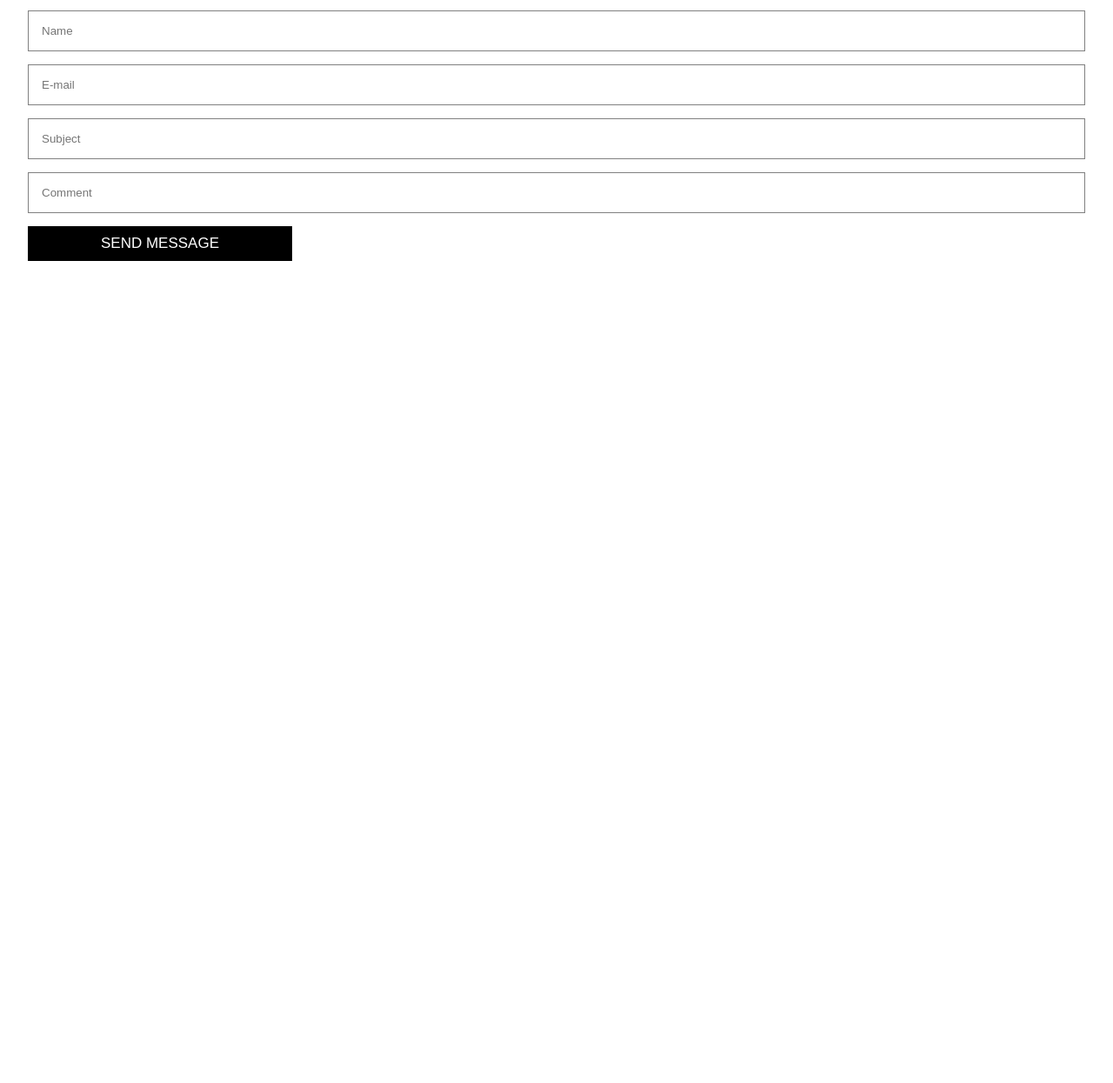
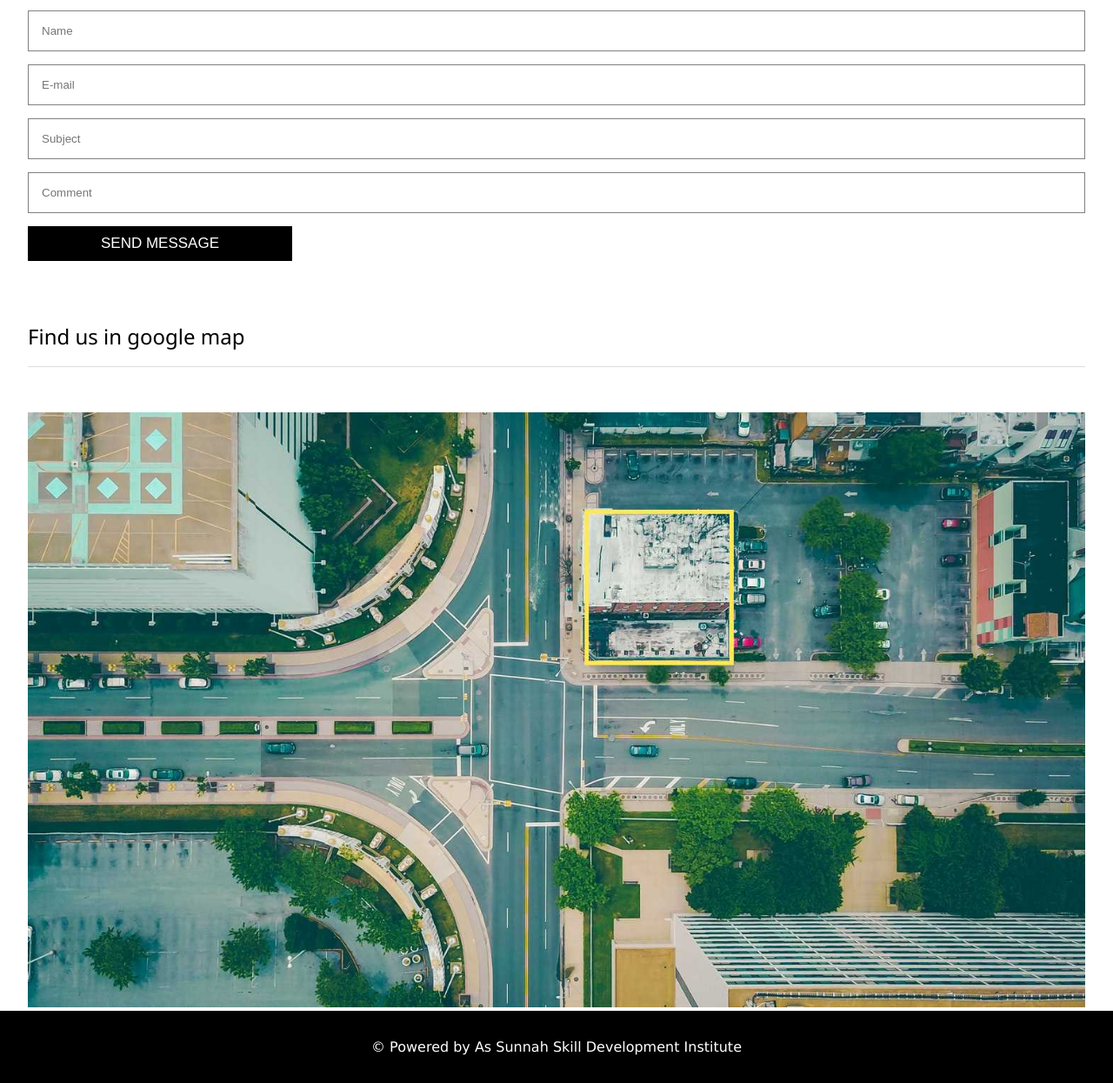
Before and after one commit to MdSalauddinSakib/MR-Architects-w3school-tamplate, a plain HTML site: page index.html in a window 1280 px wide. Shown: the part 2360-3605 px from the top of the page at 87% size. Before the commit the page ends 2660 px from the top, so only its background shows below. Drawn offline with Linux system fonts and the light colour scheme.

Commit message:
footer section added

```diff
--- a/index.html
+++ b/index.html
@@ -76,7 +76,9 @@
                     <h2 class="section-title">
                         About
                     </h2>
-                    <p>Lorem ipsum dolor sit amet consectetur, adipisicing elit. Cupiditate porro, praesentium quidem ipsum id alias quaerat iure quod a maiores obcaecati tempora error soluta nesciunt dolore ut. Obcaecati, illum quas.</p>
+                    <p>Lorem ipsum dolor sit amet consectetur, adipisicing elit. Cupiditate porro, praesentium quidem
+                        ipsum id alias quaerat iure quod a maiores obcaecati tempora error soluta nesciunt dolore ut.
+                        Obcaecati, illum quas.</p>
                 </div>
                 <!-- Team section -->
                 <div class="team" id="team">
@@ -144,8 +146,18 @@
                         <button class="btn" type="submit">SEND MESSAGE</button>
                     </form>
                 </div>
+                <!-- map section -->
+                <div class="map">
+                    <h1 class="section-title">
+                        Find us in google map
+                    </h1>
+                    <img src="images/map.jpg" alt="">
+                </div>
             </section>
         </main>
+        <footer class="footer">
+            <p>&copy; Powered by As Sunnah Skill Development Institute</p>
+        </footer>
     </div>
 
 
--- a/style.css
+++ b/style.css
@@ -210,3 +210,10 @@ input{
     color: white;
     background-color: rgba(0, 0, 0, 0.63);
 }
+
+.footer{
+    background-color: black;
+    color: white;
+    padding: 32px 0;
+    text-align: center;
+}
```
